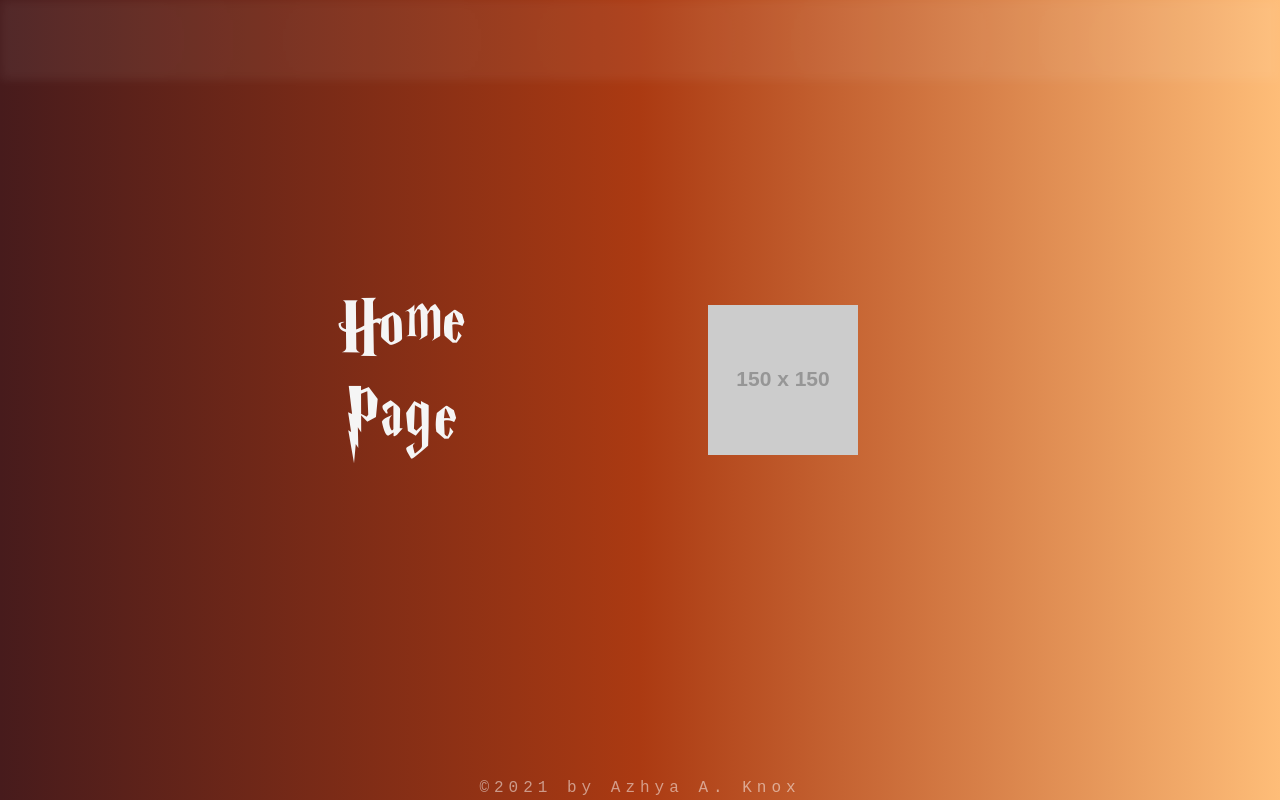
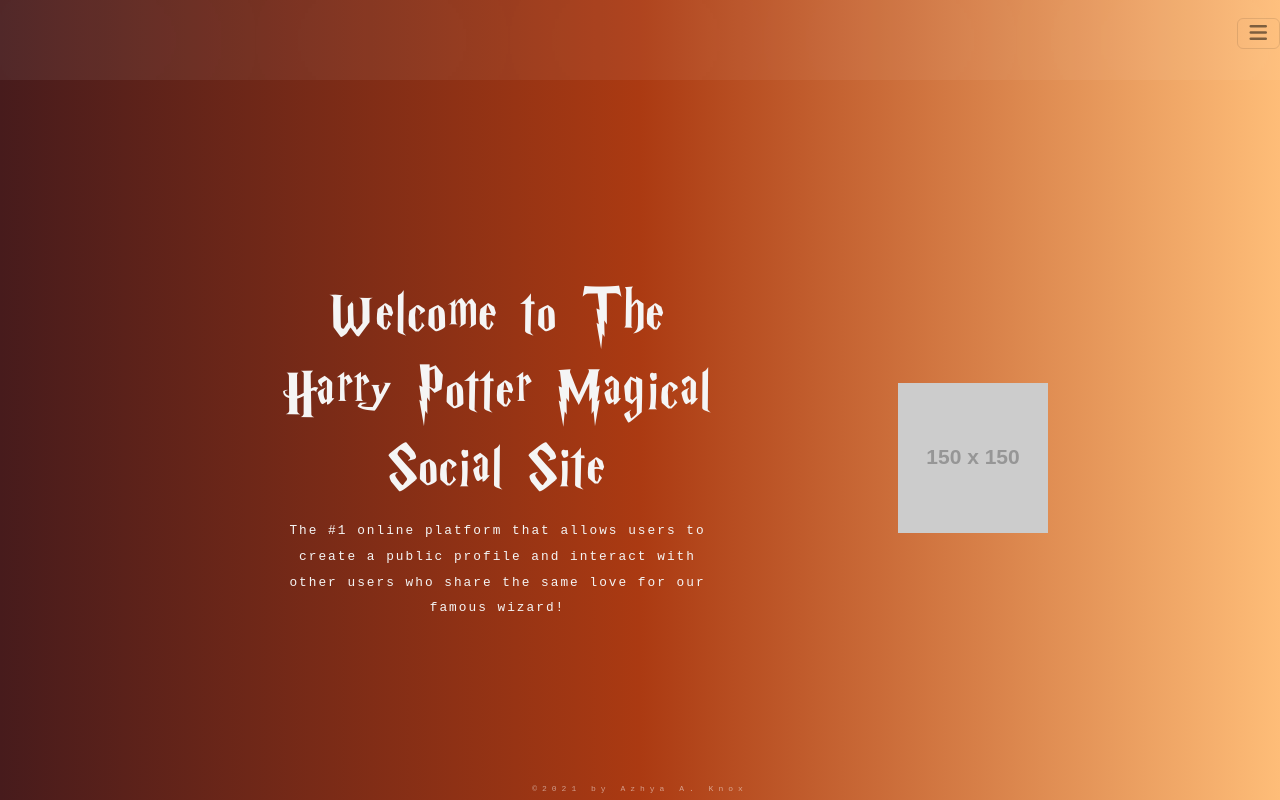
Before and after one commit to aaknox/harry-potter-api, an Angular app in the folder harry-potter-api-ui/: page /home in a window 1280 px wide. Built offline with nearby package versions, Linux system fonts and the light colour scheme.

Commit message:
added styling to home and navbar components

```diff
--- a/harry-potter-api-ui/angular.json
+++ b/harry-potter-api-ui/angular.json
@@ -31,6 +31,7 @@
               "src/assets"
             ],
             "styles": [
+              "../node_modules/bootstrap/dist/css/bootstrap.min.css",
               "src/styles.css"
             ],
             "scripts": []
--- a/harry-potter-api-ui/package.json
+++ b/harry-potter-api-ui/package.json
@@ -19,6 +19,10 @@
     "@angular/platform-browser": "~11.2.6",
     "@angular/platform-browser-dynamic": "~11.2.6",
     "@angular/router": "~11.2.6",
+    "@fortawesome/fontawesome-free": "^5.15.4",
+    "@ng-bootstrap/ng-bootstrap": "^10.0.0",
+    "fontawesome": "^5.6.3",
+    "gsap": "^3.7.1",
     "rxjs": "~6.6.0",
     "tslib": "^2.0.0",
     "zone.js": "~0.11.3"
--- a/harry-potter-api-ui/src/app/app.module.ts
+++ b/harry-potter-api-ui/src/app/app.module.ts
@@ -1,6 +1,7 @@
 import { HttpClientModule, HTTP_INTERCEPTORS } from '@angular/common/http';
 import { NgModule } from '@angular/core';
 import { BrowserModule } from '@angular/platform-browser';
+import {NgbModule} from '@ng-bootstrap/ng-bootstrap';
 
 import { AppRoutingModule } from './app-routing.module';
 import { AppComponent } from './app.component';
@@ -25,6 +26,7 @@
     HttpClientModule,
     FormsModule,
     ReactiveFormsModule,
+    NgbModule
   ],
   providers: [
     {
--- a/harry-potter-api-ui/src/app/components/home/home.component.css
+++ b/harry-potter-api-ui/src/app/components/home/home.component.css
@@ -1,6 +1,14 @@
-.title{
-    font-size: 5rem;
+.main-title{
+    font-size: 4rem;
     letter-spacing: 2px;
+    font-family: "Potter Font" !important;
+}
+
+.intro{
+    font-size: 0.8rem;
+    letter-spacing: 2px;
+    font-family: monospace;
+    line-height: 2;
 }
 
 .my-cr{
@@ -8,6 +16,8 @@
     font-family: monospace;
     color: white;
     opacity: .5;
+    font-size: 0.5rem;
+    margin-bottom: 5px;
 }
 
 .left-side, .right-side{
--- a/harry-potter-api-ui/src/app/components/home/home.component.html
+++ b/harry-potter-api-ui/src/app/components/home/home.component.html
@@ -2,8 +2,9 @@
 <div class="container">
   <div class="row text-center align-items-center">
     <div class="col-lg-2"></div>
-    <div class="col-lg-3 gauche left-side">
-        <h1 class="title">Home Page</h1>
+    <div class="col-lg-5 gauche left-side">
+        <h1 class="main-title">Welcome to The Harry Potter Magical Social Site</h1>
+        <p class="intro">The #1 online platform that allows users to create a public profile and interact with other users who share the same love for our famous wizard!</p>
     </div>
     <div class="col-lg-5 corps right-side">
         <img src="https://via.placeholder.com/150" alt="" />
--- a/harry-potter-api-ui/src/app/components/nav-bar/nav-bar.component.css
+++ b/harry-potter-api-ui/src/app/components/nav-bar/nav-bar.component.css
@@ -1,5 +1,42 @@
-.bar-bg{
-    box-shadow: inset 0 0 2000px rgba(255, 255, 255, .1);
-    filter: blur(5px);
-    height: 10vh;
+.bar-bg {
+  box-shadow: inset 0 0 2000px rgba(255, 255, 255, 0.1);
+  height: 10vh;
 }
+
+.menu-toggle-btn{
+  margin-top: 10px;
+}
+
+.menu-options-div{
+  /* box-shadow: inset 0 0 2000px rgba(0, 0, 0, 1); */
+  background-color: rgba(71,27,28, 1);
+  width: 15vw;
+  height: 100vh;
+  padding: 10px 5px;
+  text-align: center;
+  font-size: 1.5rem;
+  letter-spacing: 2px;
+  font-family: 'Roboto';
+  position: absolute;
+  top: 0;
+  left: 0;
+}
+
+.close-menu-btn{
+  margin-top: auto;
+  opacity: 0.5;
+  font-size: 2rem;
+}
+
+#navbarSupportedContent1 > ul > li.nav-item.close-menu-btn > a > i{
+  opacity: 0.5;
+  font-weight: 200;
+  letter-spacing: 5px;
+  text-transform: uppercase;
+  margin-bottom: 50px;
+}
+
+#navbarSupportedContent1 > ul > li.nav-item.close-menu-btn > a > i:hover{
+  opacity: 0.2;
+  cursor: pointer;
+}
--- a/harry-potter-api-ui/src/app/components/nav-bar/nav-bar.component.html
+++ b/harry-potter-api-ui/src/app/components/nav-bar/nav-bar.component.html
@@ -1 +1,46 @@
-<div class="bar-bg"></div>
+<div class="bar-bg">
+  <!--Navbar-->
+  <nav class="navbar navbar-light light-blue lighten-4 justify-content-end">
+    <!-- Collapse button -->
+    <button
+      class="navbar-toggler toggler-example menu-toggle-btn"
+      type="button"
+      data-toggle="collapse"
+      data-target="#navbarSupportedContent1"
+      aria-controls="navbarSupportedContent1"
+      aria-expanded="false"
+      aria-label="Toggle navigation"
+      (click)="isCollapsed = !isCollapsed"
+      [attr.aria-expanded]="!isCollapsed"
+      >
+      <span class="dark-blue-text"><i class="fas fa-bars fa-1x"></i></span>
+    </button>
+
+    <!-- Collapsible content -->
+    <div class="collapse navbar-collapse" id="navbarSupportedContent1" [ngbCollapse]="isCollapsed">
+      <!-- Links -->
+      <ul class="navbar-nav mr-auto menu-options-div">
+        <li class="nav-item">
+            <a class="nav-link text-white">Menu</a>
+        </li>
+        <li class="nav-item active">
+          <a class="nav-link text-white" href="#">Home<span class="sr-only">(current)</span></a
+          >
+        </li>
+        <li class="nav-item">
+          <a class="nav-link text-white" href="#">Create Your Profile</a>
+        </li>
+        <li class="nav-item">
+          <a class="nav-link text-white" href="#">View All Available Characters</a>
+        </li>
+        <li class="nav-item close-menu-btn" (click)="isCollapsed = !isCollapsed"
+        [attr.aria-expanded]="!isCollapsed">
+            <a class="nav-link text-white"><i class="far fa-times-circle"></i></a>
+          </li>
+      </ul>
+      <!-- Links -->
+    </div>
+    <!-- Collapsible content -->
+  </nav>
+  <!--/.Navbar-->
+</div>
--- a/harry-potter-api-ui/src/app/components/nav-bar/nav-bar.component.ts
+++ b/harry-potter-api-ui/src/app/components/nav-bar/nav-bar.component.ts
@@ -7,9 +7,12 @@
 })
 export class NavBarComponent implements OnInit {
 
+  isCollapsed = true;
+
   constructor() { }
 
   ngOnInit(): void {
+
   }
 
 }
--- a/harry-potter-api-ui/src/index.html
+++ b/harry-potter-api-ui/src/index.html
@@ -6,9 +6,13 @@
   <base href="/">
   <meta name="viewport" content="width=device-width, initial-scale=1">
   <link rel="icon" type="image/x-icon" href="favicon.ico">
+  <script src="https://kit.fontawesome.com/b825c1b0e8.js" crossorigin="anonymous"></script>
   <link rel="stylesheet" href="https://cdn.jsdelivr.net/npm/bootstrap@4.5.3/dist/css/bootstrap.min.css"
     integrity="sha384-TX8t27EcRE3e/ihU7zmQxVncDAy5uIKz4rEkgIXeMed4M0jlfIDPvg6uqKI2xXr2" crossorigin="anonymous">
     <link rel="stylesheet" href="https://cdnjs.cloudflare.com/ajax/libs/animate.css/4.1.1/animate.min.css">
+    <link rel="preconnect" href="https://fonts.googleapis.com">
+<link rel="preconnect" href="https://fonts.gstatic.com" crossorigin>
+<link href="https://fonts.googleapis.com/css2?family=Roboto:ital,wght@0,100;0,300;0,400;0,500;0,700;0,900;1,100;1,300;1,400;1,500;1,700;1,900&display=swap" rel="stylesheet">
 </head>
 <body>
   <app-root></app-root>
--- a/harry-potter-api-ui/src/styles.css
+++ b/harry-potter-api-ui/src/styles.css
@@ -1,6 +1,7 @@
 /* You can add global styles to this file, and also import other style files */
 html,
 body {
+  overflow: hidden;
   height: 100%;
   color: whitesmoke;
   /* Permalink - use to edit and share this gradient: https://colorzilla.com/gradient-editor/#471b1c+0,ab3a12+50,febd78+100 */
@@ -14,7 +15,7 @@
 body {
   font-smooth: never;
   -webkit-font-smoothing: none;
-  font-family: "Potter Font", monospace;
+  font-family: "Potter Font", 'Roboto', sans-serif;
 }
 
 @font-face {
```
Also changed, not shown: 1 other file (tests, documents, lock files or other folders).
